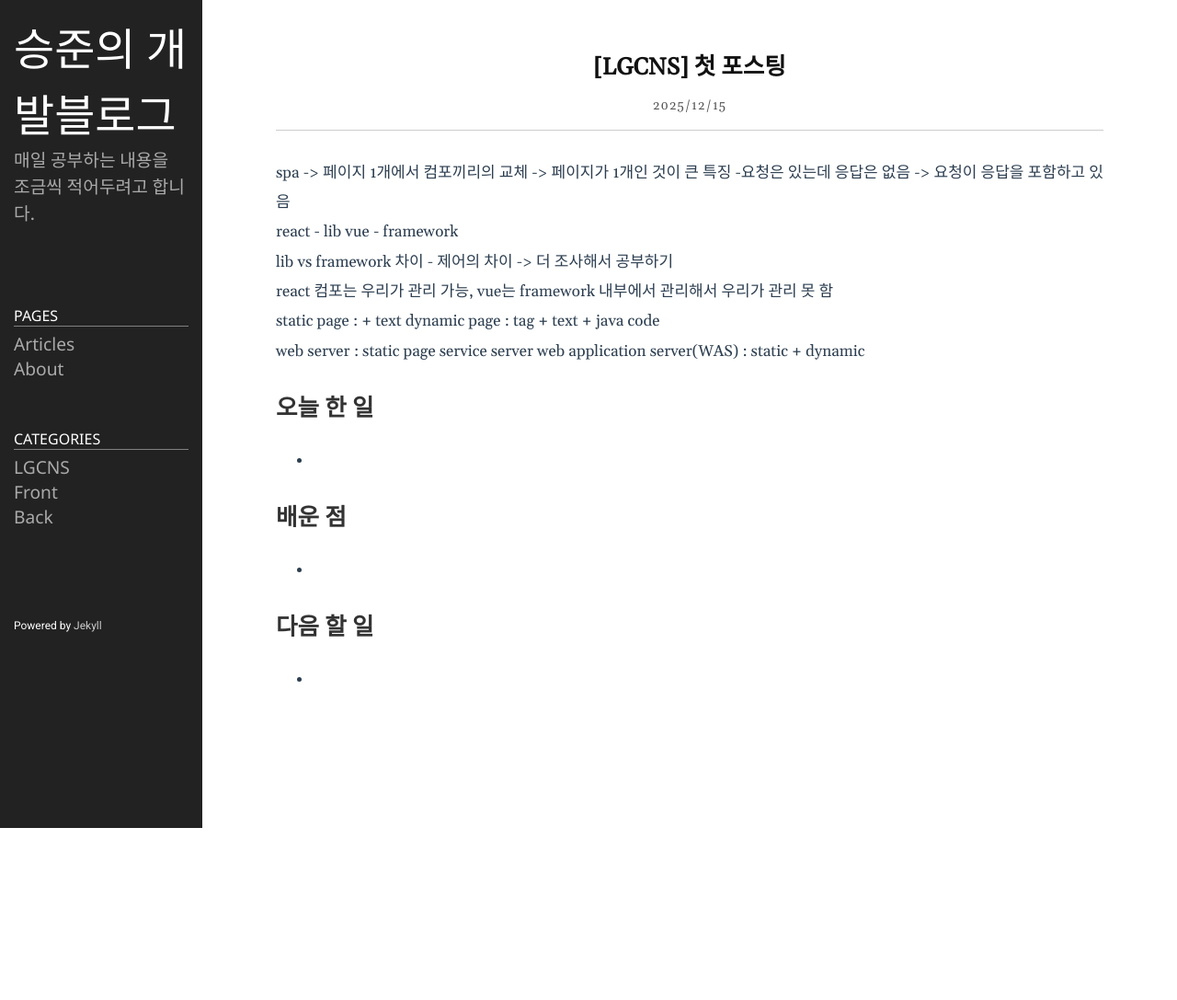
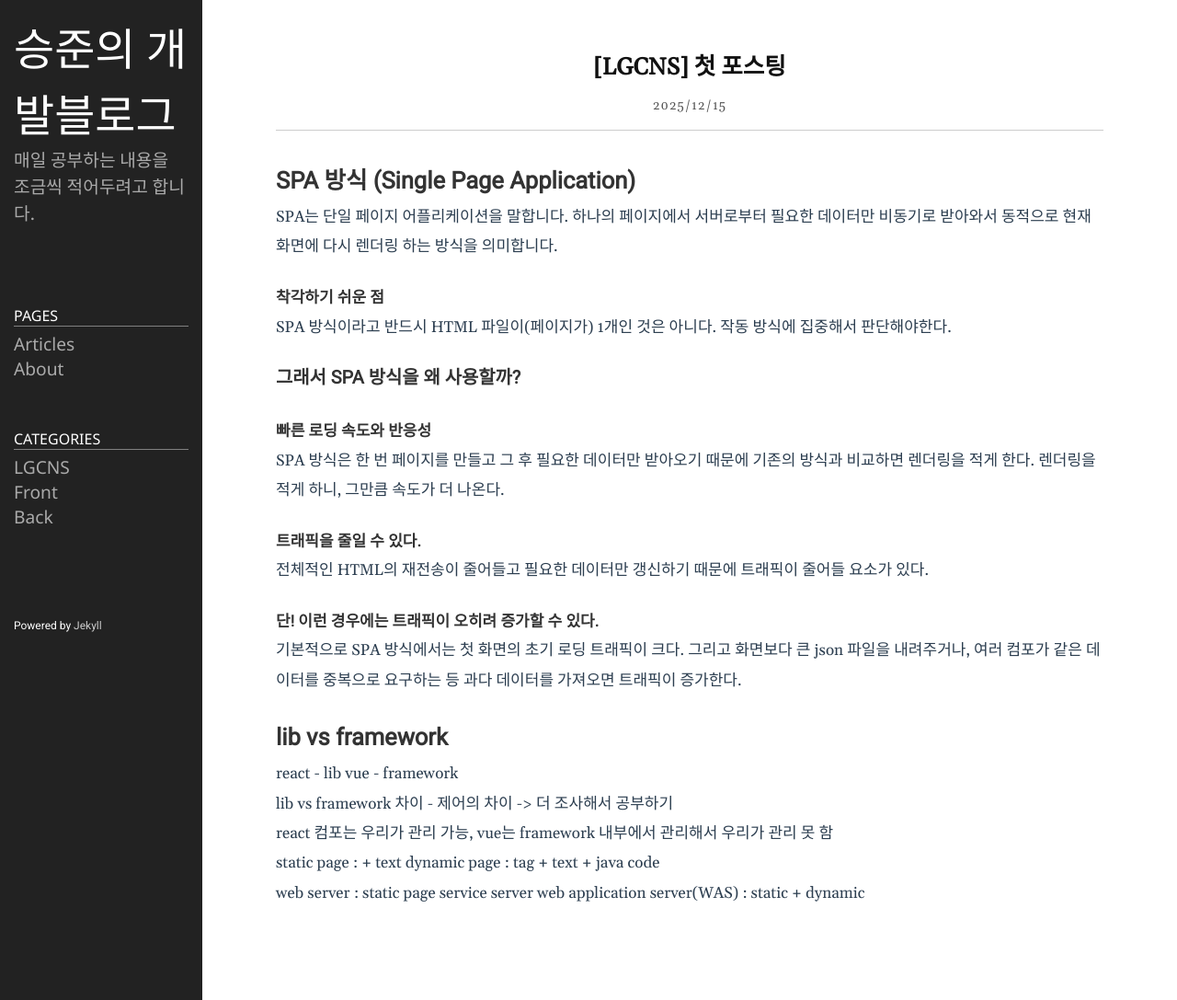
Before and after one commit to seungjun0209/seungjun0209.github.io, a Jekyll site: the page built from _posts/2025-12-16-firstday.md, in a window 1280 px wide. Shown: the whole page at 92% size. Built offline with Jekyll 4.4.1, drawn with Linux system fonts in a browser that asks for light colours; before the commit the page ends 900 px from its top, so only the background shows below that.

Commit message:
modified blog

```diff
--- a/_posts/2025-12-16-firstday.md
+++ b/_posts/2025-12-16-firstday.md
@@ -5,8 +5,24 @@ date: 2025-12-15 21:00:00 +0900
 categories: [LGCNS]
 ---
 
-spa -> 페이지 1개에서 컴포끼리의 교체 -> 페이지가 1개인 것이 큰 특징
--요청은 있는데 응답은 없음 -> 요청이 응답을 포함하고 있음
+## SPA 방식 (Single Page Application)
+
+SPA는 단일 페이지 어플리케이션을 말합니다. 하나의 페이지에서 서버로부터 필요한 데이터만 비동기로 받아와서 동적으로 현재 화면에 다시 렌더링 하는 방식을 의미합니다.
+
+#### 착각하기 쉬운 점
+SPA 방식이라고 반드시 HTML 파일이(페이지가) 1개인 것은 아니다. 작동 방식에 집중해서 판단해야한다.
+
+### 그래서 SPA 방식을 왜 사용할까?
+#### 빠른 로딩 속도와 반응성
+SPA 방식은 한 번 페이지를 만들고 그 후 필요한 데이터만 받아오기 때문에 기존의 방식과 비교하면 렌더링을 적게 한다. 렌더링을 적게 하니, 그만큼 속도가 더 나온다.
+
+#### 트래픽을 줄일 수 있다.
+전체적인 HTML의 재전송이 줄어들고 필요한 데이터만 갱신하기 때문에 트래픽이 줄어들 요소가 있다.
+
+#### 단! 이런 경우에는 트래픽이 오히려 증가할 수 있다.
+기본적으로 SPA 방식에서는 첫 화면의 초기 로딩 트래픽이 크다. 그리고 화면보다 큰 json 파일을 내려주거나, 여러 컴포가 같은 데이터를 중복으로 요구하는 등 과다 데이터를 가져오면 트래픽이 증가한다.
+
+## lib vs framework
 
 react - lib
 vue - framework
@@ -20,12 +36,3 @@ dynamic page : tag + text + java code
 
 web server : static page service server
 web application server(WAS) : static + dynamic
-
-## 오늘 한 일
--
-
-## 배운 점
--
-
-## 다음 할 일
--
```
